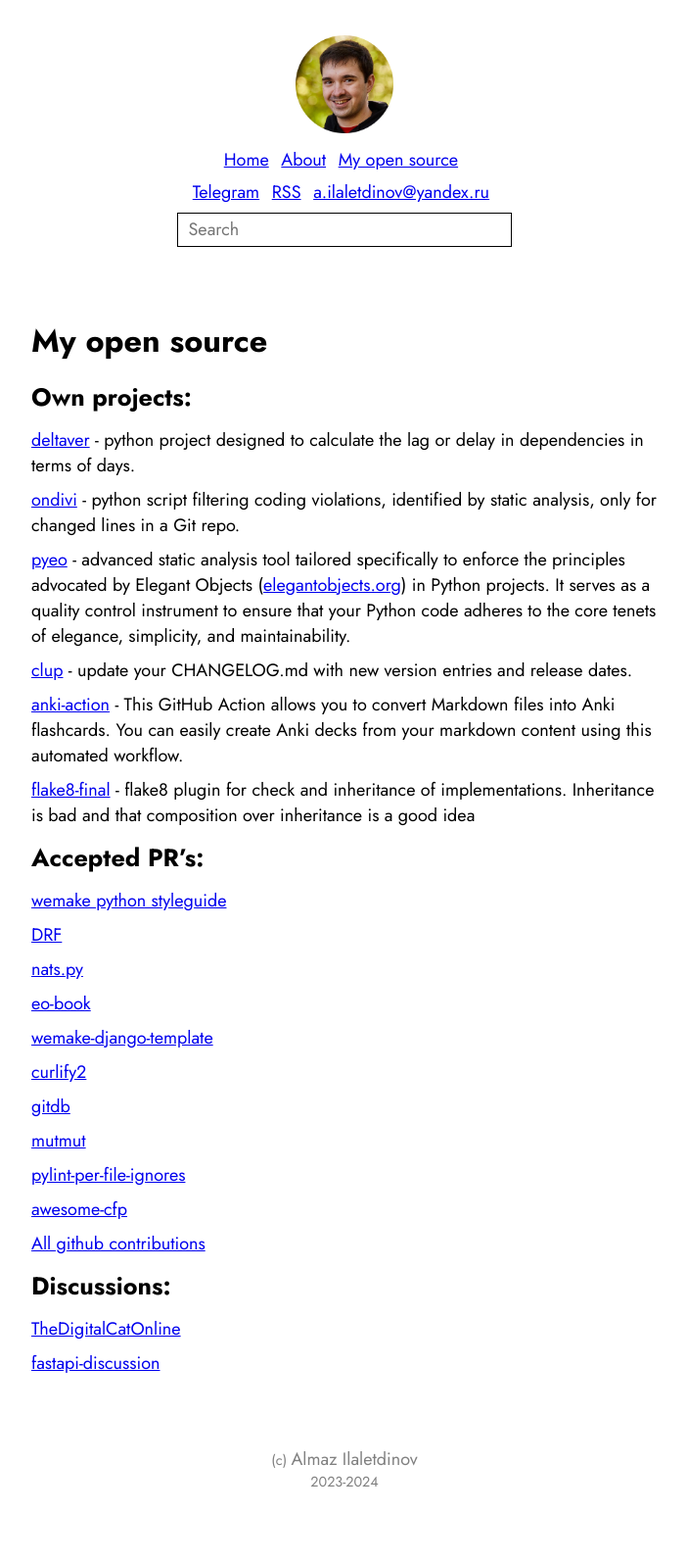
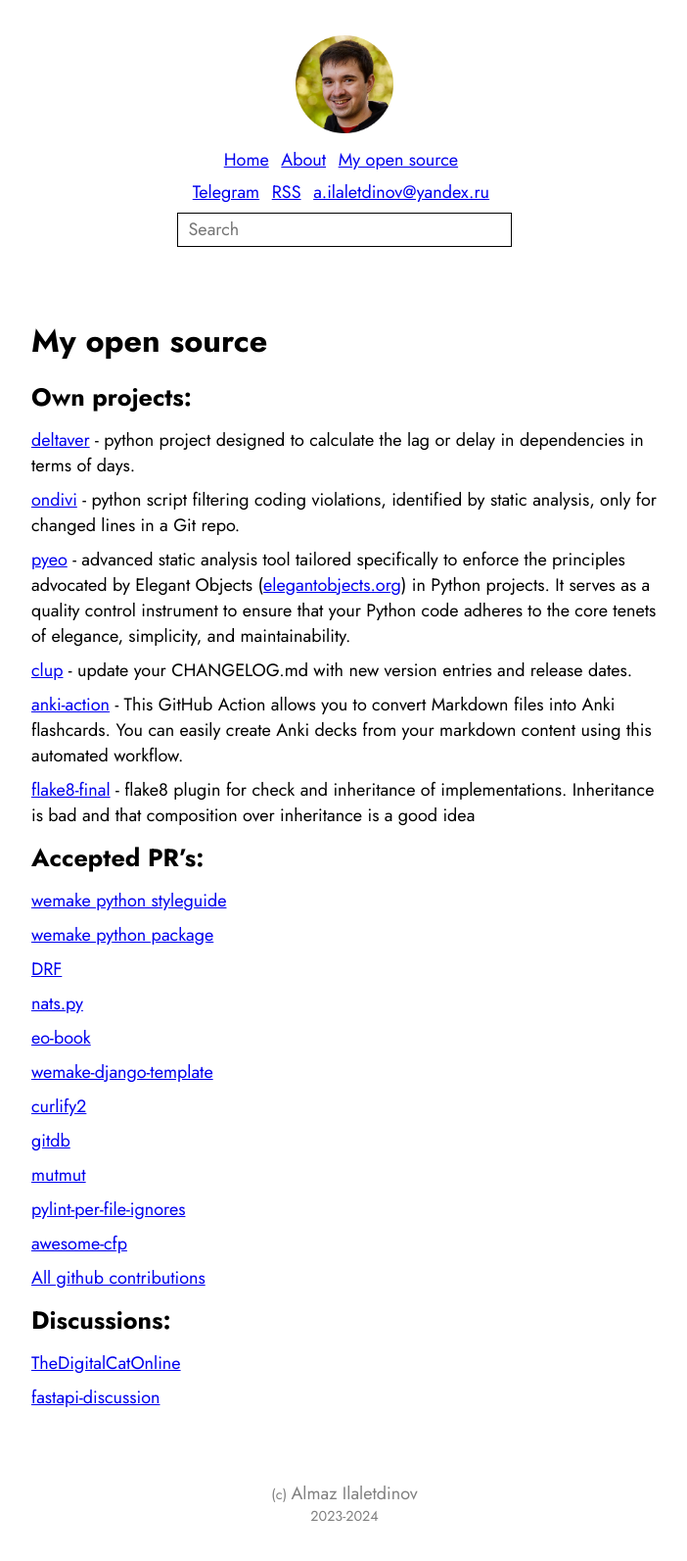
Before and after one commit to blablatdinov/blog, a Jekyll site: the page built from static/open_source.md, in a window 1280 px wide. Shown: the whole page at 98% size, without its empty margins (288-990 px from the left). Built offline with Jekyll 4.4.1, drawn with Linux system fonts in a browser that asks for light colours; before the commit the page ends 1558 px from its top, so only the background shows below that.

Commit message:
Update open source page

```diff
--- a/static/open_source.md
+++ b/static/open_source.md
@@ -26,6 +26,8 @@
 
 [wemake python styleguide](https://github.com/wemake-services/wemake-python-styleguide/pulls?q=is%3Apr+author%3Ablablatdinov+is%3Aclosed)
 
+[wemake python package](https://github.com/wemake-services/wemake-python-package/pulls?q=is%3Apr+is%3Aclosed+author%3Ablablatdinov)
+
 [DRF](https://github.com/encode/django-rest-framework/pulls?q=is%3Apr+author%3Ablablatdinov+is%3Aclosed)
 
 [nats.py](https://github.com/nats-io/nats.py/pulls?q=is%3Apr+author%3Ablablatdinov+is%3Aclosed)
```
